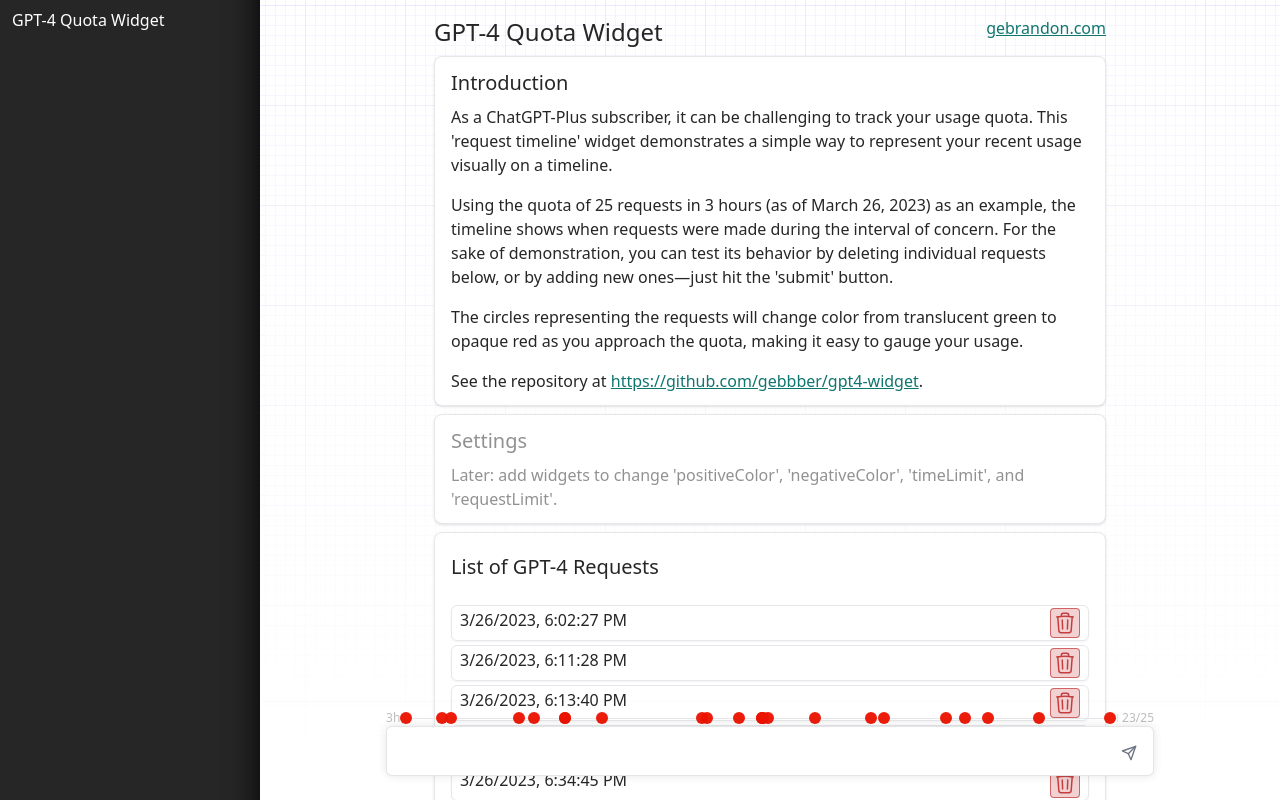
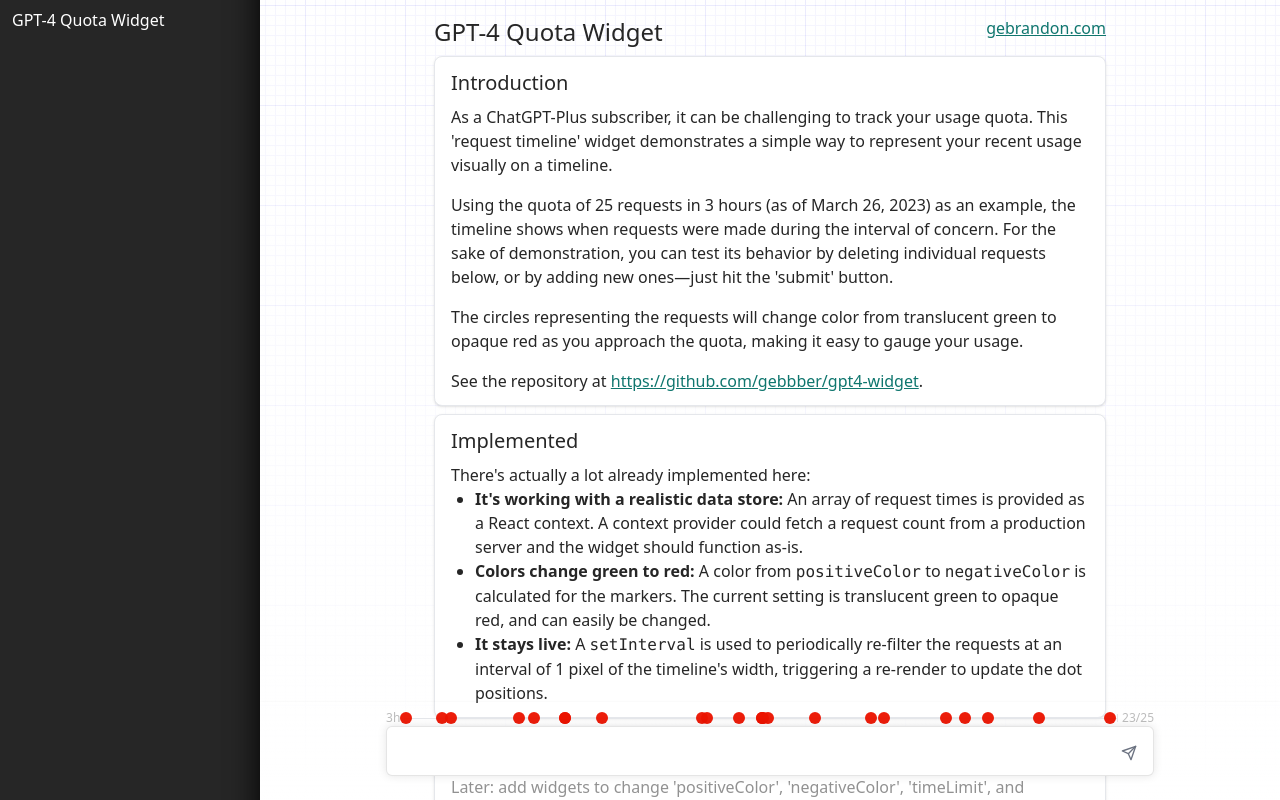
Before and after one commit to gebbber/gpt4-widget, a React (Create React App) app: page / in a window 1280 px wide. Built offline with nearby package versions, Linux system fonts and the light colour scheme.

Commit message:
Added 'Implemented' section

```diff
--- a/src/App.js
+++ b/src/App.js
@@ -1,15 +1,17 @@
-import Instructions from './assets/Introduction';
+import Introduction from './assets/Introduction';
 import RequestsList from './Widget/RequestsList';
 import AdjustSettings from './Widget/AdjustSettings';
 
 import Layout from './Layout';
 import Header from './Layout/Header';
+import Implemented from './assets/Implemented';
 
 export default function App() {
     return (
         <Layout title="GPT-4 Quota Widget">
             <Header />
-            <Instructions />
+            <Introduction />
+            <Implemented />
             <AdjustSettings />
             <RequestsList />
         </Layout>
--- a/src/Widget/Widget.js
+++ b/src/Widget/Widget.js
@@ -21,6 +21,8 @@
         function filterRequests() {
             const minTime = new Date().valueOf() - timeLimit * 3600000;
             setISR(() => {
+                console.log('re-rendering');
+                console.log((timeLimit * 3600000) / width);
                 return requests
                     .filter(request => request.time.valueOf() > minTime)
                     .sort((a, b) => a.time.valueOf() - b.time.valueOf())
--- /dev/null
+++ b/src/assets/Implemented.js
@@ -0,0 +1,34 @@
+import Section from '../Layout/Section';
+
+function Implemented() {
+    return (
+        <Section title="Implemented">
+            <p>
+                There's actually a lot already implemented here:
+                <ul className="pl-6">
+                    <li className="list-disc pl-0">
+                        <span className="font-bold">It's working with a realistic data store:</span>{' '}
+                        An array of request times is provided as a React context. A context provider
+                        could fetch a request count from a production server and the widget should
+                        function as-is.
+                    </li>
+                    <li className="list-disc pl-0">
+                        <span className="font-bold">Colors change green to red:</span> A color from{' '}
+                        <span className="font-mono">positiveColor</span> to{' '}
+                        <span className="font-mono">negativeColor</span> is calculated for the
+                        markers. The current setting is translucent green to opaque red, and can
+                        easily be changed.
+                    </li>
+                    <li className="list-disc pl-0">
+                        <span className="font-bold">It stays live:</span> A{' '}
+                        <span className="font-mono">setInterval</span> is used to periodically
+                        re-filter the requests at an interval of 1 pixel of the timeline's width,
+                        triggering a re-render to update the dot positions.
+                    </li>
+                </ul>
+            </p>
+        </Section>
+    );
+}
+
+export default Implemented;
--- a/src/assets/Introduction.js
+++ b/src/assets/Introduction.js
@@ -18,6 +18,7 @@
                 The circles representing the requests will change color from translucent green to
                 opaque red as you approach the quota, making it easy to gauge your usage.
             </p>
+
             <p>
                 See the repository at{' '}
                 <a
--- a/tailwind.config.js
+++ b/tailwind.config.js
@@ -2,12 +2,12 @@
 module.exports = {
     content: ['./src/**/*.{js,jsx,ts,tsx}', './public/index.html'],
     theme: {
-        fontFamily: {
-            title: ['EB Garamond', 'serif'],
-            heading: ['Noto Serif', 'serif'],
-            copy: ['Noto Sans', 'sans-serif'],
-        },
         extend: {
+            fontFamily: {
+                title: ['EB Garamond', 'serif'],
+                heading: ['Noto Serif', 'serif'],
+                copy: ['Noto Sans', 'sans-serif'],
+            },
             colors: { amber: { 950: 'rgb(60 26 8)' } },
 
             keyframes: {
```
